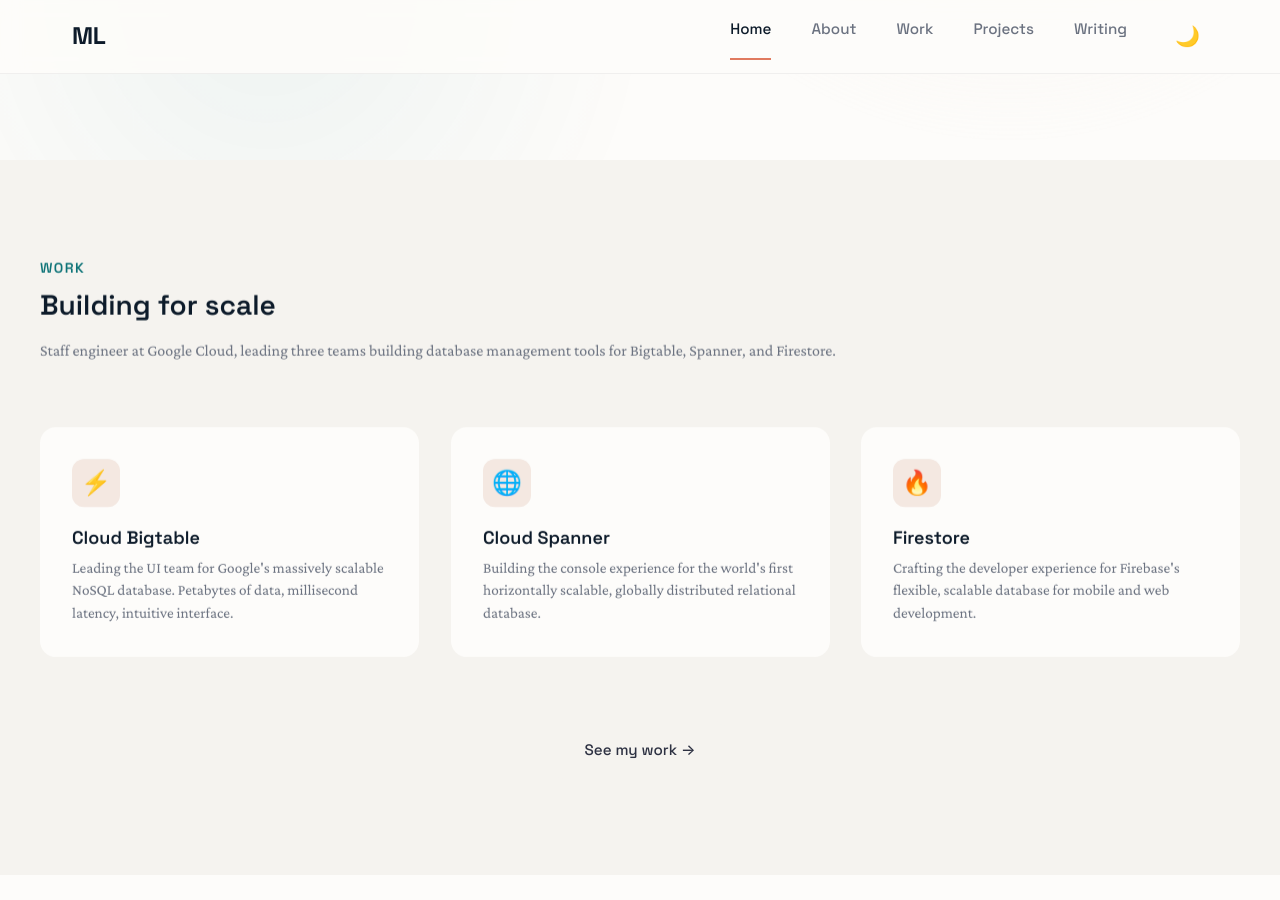
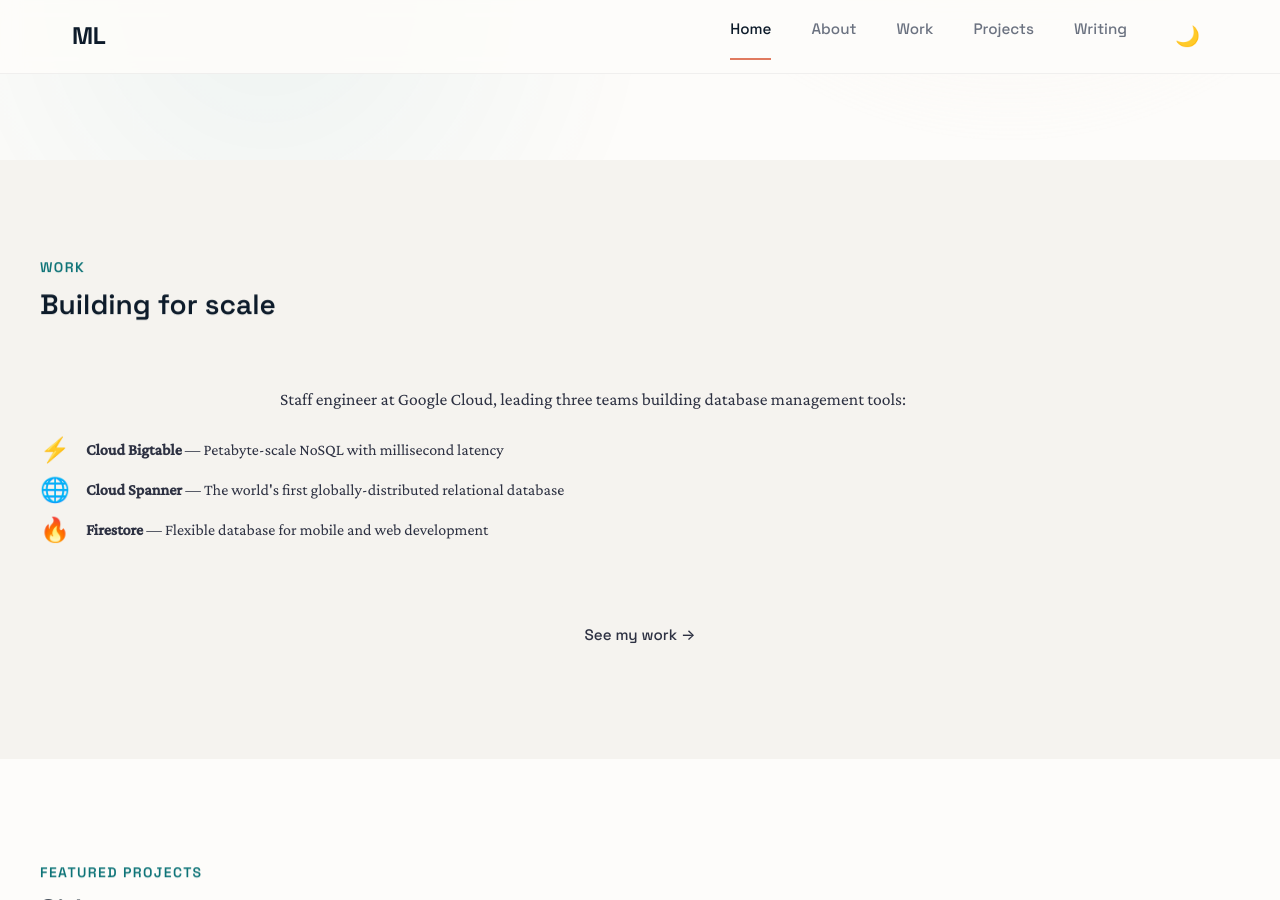
Before and after one commit to Masha-L/masha-l.github.io, a Jekyll site: the page built from index.html, in a window 1280 px wide and 900 px high, scrolled down 740 px. Built offline with Jekyll 4.4.1, drawn with Linux system fonts in a browser that asks for light colours.

Commit message:
Work section: clean list layout, no card boxes

```diff
--- a/assets/css/style.css
+++ b/assets/css/style.css
@@ -2118,3 +2118,36 @@ a.card-link:hover .card-cta {
   max-width: 500px;
   margin: 0 auto;
 }
+
+/* Work section - clean list layout */
+.work-intro {
+  font-size: 1.1rem;
+  line-height: 1.6;
+  margin-bottom: 1.5rem;
+}
+
+.work-products {
+  display: flex;
+  flex-direction: column;
+  gap: 1rem;
+}
+
+.work-product {
+  display: flex;
+  align-items: flex-start;
+  gap: 1rem;
+}
+
+.work-product-icon {
+  font-size: 1.5rem;
+  line-height: 1;
+}
+
+.work-product-content {
+  font-size: 1rem;
+  line-height: 1.5;
+}
+
+.work-product-content strong {
+  color: var(--color-text);
+}
--- a/index.html
+++ b/index.html
@@ -27,23 +27,26 @@ title: Home
     <div class="section-header">
       <p class="section-label">work</p>
       <h2 class="section-title">Building for scale</h2>
-      <p class="section-intro">Staff engineer at Google Cloud, leading three teams building database management tools for Bigtable, Spanner, and Firestore.</p>
     </div>
-    <div class="card-grid stagger">
-      <div class="card">
-        <div class="card-icon">⚡</div>
-        <h3 class="card-title">Cloud Bigtable</h3>
-        <p class="card-text">Leading the UI team for Google's massively scalable NoSQL database. Petabytes of data, millisecond latency, intuitive interface.</p>
+    <p class="work-intro">Staff engineer at Google Cloud, leading three teams building database management tools:</p>
+    <div class="work-products">
+      <div class="work-product">
+        <span class="work-product-icon">⚡</span>
+        <div class="work-product-content">
+          <strong>Cloud Bigtable</strong> — Petabyte-scale NoSQL with millisecond latency
+        </div>
       </div>
-      <div class="card">
-        <div class="card-icon">🌐</div>
-        <h3 class="card-title">Cloud Spanner</h3>
-        <p class="card-text">Building the console experience for the world's first horizontally scalable, globally distributed relational database.</p>
+      <div class="work-product">
+        <span class="work-product-icon">🌐</span>
+        <div class="work-product-content">
+          <strong>Cloud Spanner</strong> — The world's first globally-distributed relational database
+        </div>
       </div>
-      <div class="card">
-        <div class="card-icon">🔥</div>
-        <h3 class="card-title">Firestore</h3>
-        <p class="card-text">Crafting the developer experience for Firebase's flexible, scalable database for mobile and web development.</p>
+      <div class="work-product">
+        <span class="work-product-icon">🔥</span>
+        <div class="work-product-content">
+          <strong>Firestore</strong> — Flexible database for mobile and web development
+        </div>
       </div>
     </div>
     <div class="text-center mt-lg">
```
